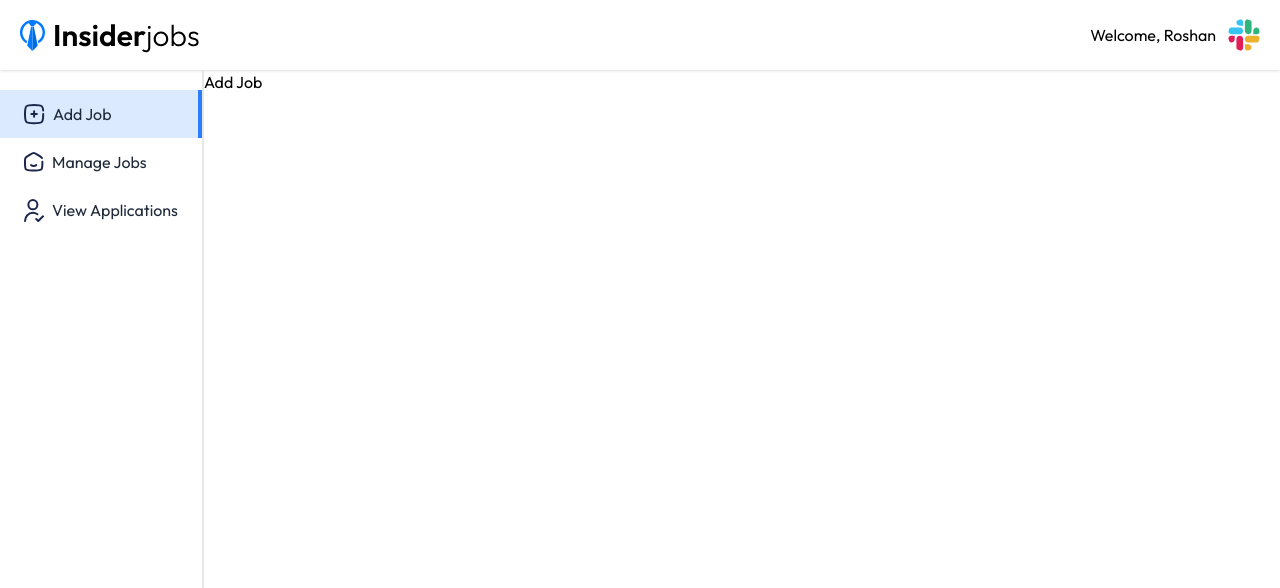
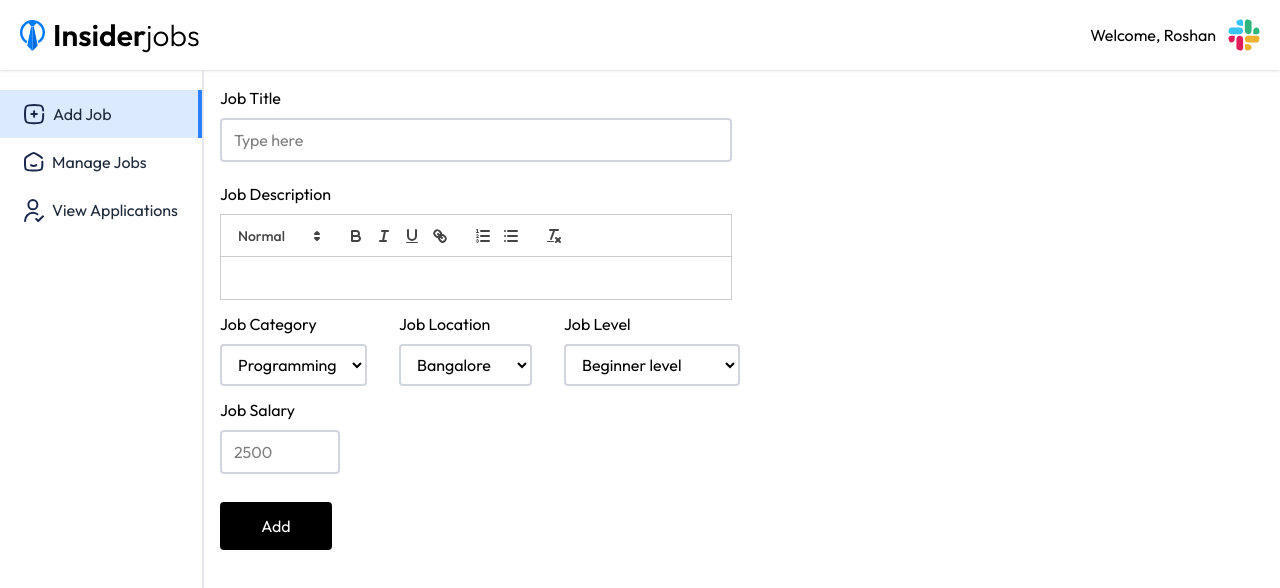
Before and after one commit to RoshanSharmaCode/Job-Portal, a React app in the folder client/: page /dashboard/add-job in a window 1280 px wide. Shown: the top 588 px of the page. Built offline with nearby package versions, Linux system fonts and the light colour scheme; the HTML template or start-up script is replaced by a standard one.

Commit message:
Completed Add Jobs page

```diff
--- a/client/package.json
+++ b/client/package.json
@@ -15,7 +15,7 @@
     "@tailwindcss/vite": "^4.3.3",
     "k-convert": "^1.0.6",
     "moment": "^2.30.1",
-    "quill": "^2.0.2",
+    "quill": "^2.0.3",
     "react": "^19.2.8",
     "react-dom": "^19.2.8",
     "react-router-dom": "^7.18.2",
--- a/client/src/App.jsx
+++ b/client/src/App.jsx
@@ -9,6 +9,7 @@
 import AddJob from "./pages/AddJob";
 import ManageJob from "./pages/ManageJob";
 import ViewApplications from "./pages/ViewApplications";
+import 'quill/dist/quill.snow.css';
 
 const App = () => {
   const { showRecruiterLogin } = useContext(AppContext);
--- a/client/src/pages/AddJob.jsx
+++ b/client/src/pages/AddJob.jsx
@@ -1,10 +1,75 @@
-import React from 'react'
+import React, { useEffect, useRef, useState } from 'react'
+import Quill from 'quill';
+import { JobCategories, JobLocations } from '../assets/assets';
 
 const AddJob = () => {
+  const [title, setTitle] = useState('');
+  const [location, setLocation]= useState("Bangalore");
+  const [category, setCategory] = useState("Programming");
+  const [level, setLevel] = useState("Beginner level");
+  const [salary, setSalary] = useState(0);
+
+  const editorRef = useRef(null);
+  const quillRef = useRef(null);
+
+  useEffect(() => {
+    // Initiate Quill only once
+    if(!quillRef.current && editorRef.current) {
+      quillRef.current = new Quill(editorRef.current, {
+        theme:"snow",
+      })
+    }
+  }, [])
+
   return (
-    <div>
-      Add Job
-    </div>
+    <form className='container p-4 flex flex-col w-full items-start gap-3'>
+      <div className='w-full'>
+        <p className='mb-2'>Job Title</p>
+        <input className='w-full max-w-lg px-3 py-2 border-2 border-gray-300 rounded' type="text" placeholder='Type here' onChange={e => setTitle(e.target.value)} value={title} required />
+      </div>
+
+      <div className='w-full max-w-lg'>
+        <p className='my-2'>Job Description</p>
+        <div ref={editorRef}>
+
+        </div>
+      </div>
+
+      <div className='flex flex-col sm:flex-row gap-2 w-full sm:gap-8'>
+        <div>
+          <p className='mb-2'>Job Category</p>
+          <select className='w-full px-3 py-2 border-2 border-gray-300 rounded' onChange={e => setCategory(e.target.value)}>
+            {JobCategories.map((category, index) => (
+              <option key={index} value={category}>{category}</option>
+            ))}
+          </select>
+        </div>
+
+        <div>
+          <p className='mb-2'>Job Location</p>
+          <select className='w-full px-3 py-2 border-2 border-gray-300 rounded' onChange={e => setLocation(e.target.value)}>
+            {JobLocations.map((location, index) => (
+              <option key={index} value={location}>{location}</option>
+            ))}
+          </select>
+        </div>
+
+        <div>
+          <p className='mb-2'>Job Level</p>
+          <select className='w-full px-3 py-2 border-2 border-gray-300 rounded' onChange={e => setLevel(e.target.value)}>
+            <option value="Beginner level">Beginner level</option>
+            <option value="Intermediate level">Intermediate level</option>
+            <option value="Senior level">Senior level</option>
+          </select>
+        </div>
+      </div>
+
+      <div>
+        <p className='mb-2'>Job Salary</p>
+        <input min={0} className='w-full px-3 py-2 border-2 border-gray-300 rounded sm:w-30' onChange={e => setSalary(e.target.value)} type="Number" placeholder='2500' />
+      </div>
+      <button className='w-28 py-3 mt-4 bg-black text-white rounded'>Add</button>
+    </form>
   )
 }
 
```
Also changed, not shown: 1 other file (tests, documents, lock files or other folders).
